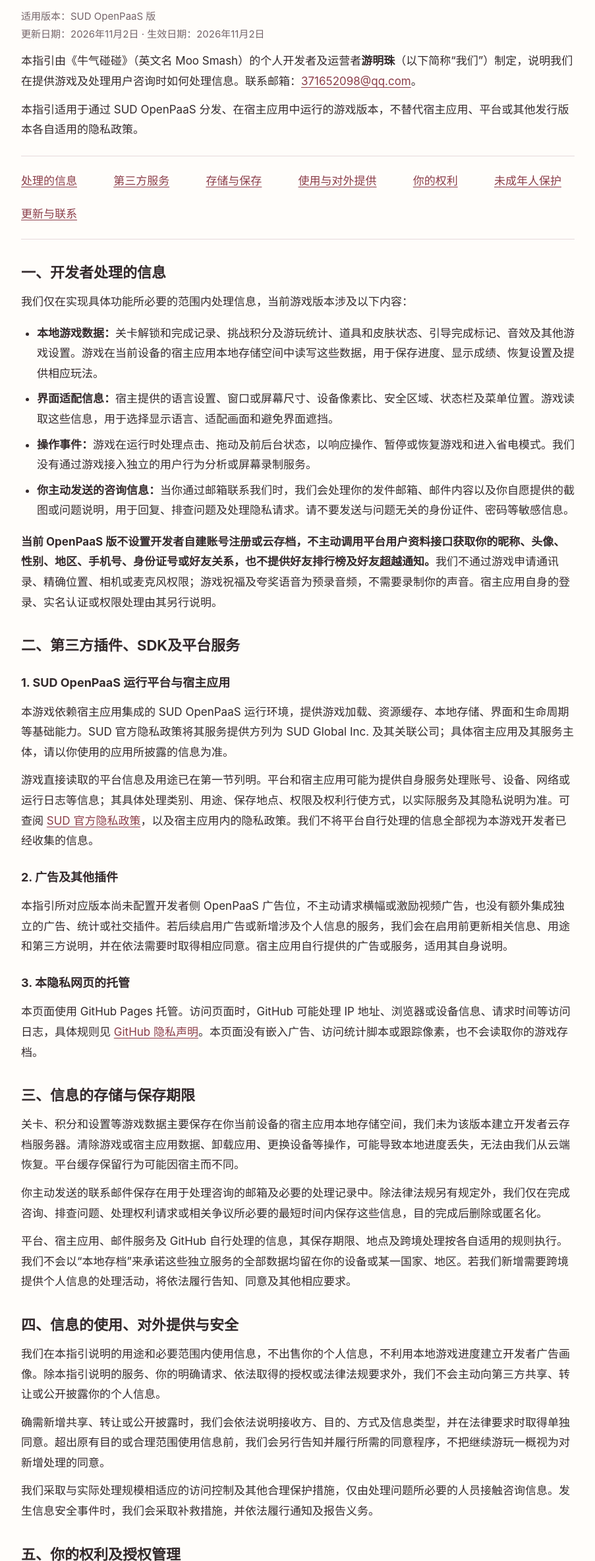
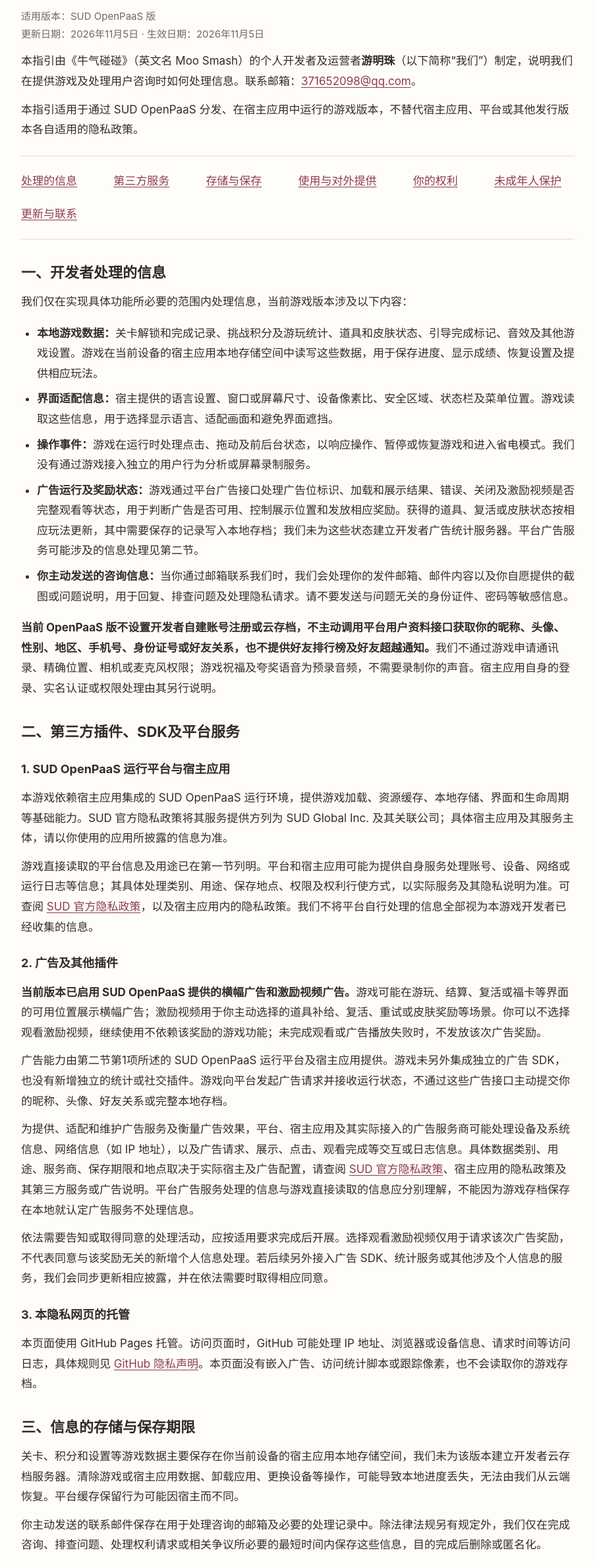
Before and after one commit to highlee/moo-smash-privacy, a plain HTML site: page zh-CN/index.html in a window 1280 px wide. Shown: the part 155-2521 px from the top of the page at 66% size, without its empty margins (188-1091 px from the left). Drawn offline with Linux system fonts and the light colour scheme.

Commit message:
Update bilingual privacy notices for OpenPaaS advertising

```diff
--- a/zh-CN/index.html
+++ b/zh-CN/index.html
@@ -4,7 +4,7 @@
   <meta charset="utf-8">
   <meta name="viewport" content="width=device-width, initial-scale=1">
   <meta name="referrer" content="no-referrer">
-  <meta name="description" content="牛气碰碰 OpenPaaS 版用户隐私保护指引：本地存档、平台服务、信息使用、保存与删除。">
+  <meta name="description" content="牛气碰碰 OpenPaaS 版用户隐私保护指引：本地存档、平台广告服务、信息使用、保存与删除。">
   <title>牛气碰碰 — 用户隐私保护指引</title>
   <link rel="stylesheet" href="../style.css">
   <link rel="alternate" hreflang="en-GB" href="../en-GB/">
@@ -13,7 +13,7 @@
   <header><nav aria-label="页面导航"><a class="brand" href="../">牛气碰碰 / Moo Smash</a><div class="languages"><span aria-current="page">简体中文</span><a href="../en-GB/" lang="en-GB" hreflang="en-GB">English</a></div></nav></header>
   <main>
     <h1>《牛气碰碰》用户隐私保护指引</h1>
-    <p class="meta">适用版本：SUD OpenPaaS 版<br>更新日期：2026年11月2日 · 生效日期：2026年11月2日</p>
+    <p class="meta">适用版本：SUD OpenPaaS 版<br>更新日期：2026年11月5日 · 生效日期：2026年11月5日</p>
     <p>本指引由《牛气碰碰》（英文名 Moo Smash）的个人开发者及运营者<strong>游明珠</strong>（以下简称“我们”）制定，说明我们在提供游戏及处理用户咨询时如何处理信息。联系邮箱：<a href="mailto:371652098@qq.com">371652098@qq.com</a>。</p>
     <p>本指引适用于通过 SUD OpenPaaS 分发、在宿主应用中运行的游戏版本，不替代宿主应用、平台或其他发行版本各自适用的隐私政策。</p>
     <nav class="toc" aria-label="目录"><a href="#information">处理的信息</a><a href="#services">第三方服务</a><a href="#storage">存储与保存</a><a href="#use">使用与对外提供</a><a href="#rights">你的权利</a><a href="#children">未成年人保护</a><a href="#updates">更新与联系</a></nav>
@@ -24,6 +24,7 @@
       <li><strong>本地游戏数据：</strong>关卡解锁和完成记录、挑战积分及游玩统计、道具和皮肤状态、引导完成标记、音效及其他游戏设置。游戏在当前设备的宿主应用本地存储空间中读写这些数据，用于保存进度、显示成绩、恢复设置及提供相应玩法。</li>
       <li><strong>界面适配信息：</strong>宿主提供的语言设置、窗口或屏幕尺寸、设备像素比、安全区域、状态栏及菜单位置。游戏读取这些信息，用于选择显示语言、适配画面和避免界面遮挡。</li>
       <li><strong>操作事件：</strong>游戏在运行时处理点击、拖动及前后台状态，以响应操作、暂停或恢复游戏和进入省电模式。我们没有通过游戏接入独立的用户行为分析或屏幕录制服务。</li>
+      <li><strong>广告运行及奖励状态：</strong>游戏通过平台广告接口处理广告位标识、加载和展示结果、错误、关闭及激励视频是否完整观看等状态，用于判断广告是否可用、控制展示位置和发放相应奖励。获得的道具、复活或皮肤状态按相应玩法更新，其中需要保存的记录写入本地存档；我们未为这些状态建立开发者广告统计服务器。平台广告服务可能涉及的信息处理见第二节。</li>
       <li><strong>你主动发送的咨询信息：</strong>当你通过邮箱联系我们时，我们会处理你的发件邮箱、邮件内容以及你自愿提供的截图或问题说明，用于回复、排查问题及处理隐私请求。请不要发送与问题无关的身份证件、密码等敏感信息。</li>
     </ul>
     <p><strong>当前 OpenPaaS 版不设置开发者自建账号注册或云存档，不主动调用平台用户资料接口获取你的昵称、头像、性别、地区、手机号、身份证号或好友关系，也不提供好友排行榜及好友超越通知。</strong>我们不通过游戏申请通讯录、精确位置、相机或麦克风权限；游戏祝福及夸奖语音为预录音频，不需要录制你的声音。宿主应用自身的登录、实名认证或权限处理由其另行说明。</p>
@@ -33,14 +34,17 @@
     <p>本游戏依赖宿主应用集成的 SUD OpenPaaS 运行环境，提供游戏加载、资源缓存、本地存储、界面和生命周期等基础能力。SUD 官方隐私政策将其服务提供方列为 SUD Global Inc. 及其关联公司；具体宿主应用及其服务主体，请以你使用的应用所披露的信息为准。</p>
     <p>游戏直接读取的平台信息及用途已在第一节列明。平台和宿主应用可能为提供自身服务处理账号、设备、网络或运行日志等信息；其具体处理类别、用途、保存地点、权限及权利行使方式，以实际服务及其隐私说明为准。可查阅 <a href="https://www.sud.tech/en/privacy" rel="external noreferrer">SUD 官方隐私政策</a>，以及宿主应用内的隐私政策。我们不将平台自行处理的信息全部视为本游戏开发者已经收集的信息。</p>
     <h3>2. 广告及其他插件</h3>
-    <p>本指引所对应版本尚未配置开发者侧 OpenPaaS 广告位，不主动请求横幅或激励视频广告，也没有额外集成独立的广告、统计或社交插件。若后续启用广告或新增涉及个人信息的服务，我们会在启用前更新相关信息、用途和第三方说明，并在依法需要时取得相应同意。宿主应用自行提供的广告或服务，适用其自身说明。</p>
+    <p><strong>当前版本已启用 SUD OpenPaaS 提供的横幅广告和激励视频广告。</strong>游戏可能在游玩、结算、复活或福卡等界面的可用位置展示横幅广告；激励视频用于你主动选择的道具补给、复活、重试或皮肤奖励等场景。你可以不选择观看激励视频，继续使用不依赖该奖励的游戏功能；未完成观看或广告播放失败时，不发放该次广告奖励。</p>
+    <p>广告能力由第二节第1项所述的 SUD OpenPaaS 运行平台及宿主应用提供。游戏未另外集成独立的广告 SDK，也没有新增独立的统计或社交插件。游戏向平台发起广告请求并接收运行状态，不通过这些广告接口主动提交你的昵称、头像、好友关系或完整本地存档。</p>
+    <p>为提供、适配和维护广告服务及衡量广告效果，平台、宿主应用及其实际接入的广告服务商可能处理设备及系统信息、网络信息（如 IP 地址），以及广告请求、展示、点击、观看完成等交互或日志信息。具体数据类别、用途、服务商、保存期限和地点取决于实际宿主及广告配置，请查阅 <a href="https://www.sud.tech/en/privacy" rel="external noreferrer">SUD 官方隐私政策</a>、宿主应用的隐私政策及其第三方服务或广告说明。平台广告服务处理的信息与游戏直接读取的信息应分别理解，不能因为游戏存档保存在本地就认定广告服务不处理信息。</p>
+    <p>依法需要告知或取得同意的处理活动，应按适用要求完成后开展。选择观看激励视频仅用于请求该次广告奖励，不代表同意与该奖励无关的新增个人信息处理。若后续另外接入广告 SDK、统计服务或其他涉及个人信息的服务，我们会同步更新相应披露，并在依法需要时取得相应同意。</p>
     <h3>3. 本隐私网页的托管</h3>
     <p>本页面使用 GitHub Pages 托管。访问页面时，GitHub 可能处理 IP 地址、浏览器或设备信息、请求时间等访问日志，具体规则见 <a href="https://docs.github.com/en/site-policy/privacy-policies/github-general-privacy-statement" rel="external noreferrer">GitHub 隐私声明</a>。本页面没有嵌入广告、访问统计脚本或跟踪像素，也不会读取你的游戏存档。</p>
 
     <h2 id="storage">三、信息的存储与保存期限</h2>
     <p>关卡、积分和设置等游戏数据主要保存在你当前设备的宿主应用本地存储空间，我们未为该版本建立开发者云存档服务器。清除游戏或宿主应用数据、卸载应用、更换设备等操作，可能导致本地进度丢失，无法由我们从云端恢复。平台缓存保留行为可能因宿主而不同。</p>
     <p>你主动发送的联系邮件保存在用于处理咨询的邮箱及必要的处理记录中。除法律法规另有规定外，我们仅在完成咨询、排查问题、处理权利请求或相关争议所必要的最短时间内保存这些信息，目的完成后删除或匿名化。</p>
-    <p>平台、宿主应用、邮件服务及 GitHub 自行处理的信息，其保存期限、地点及跨境处理按各自适用的规则执行。我们不会以“本地存档”来承诺这些独立服务的全部数据均留在你的设备或某一国家、地区。若我们新增需要跨境提供个人信息的处理活动，将依法履行告知、同意及其他相应要求。</p>
+    <p>平台、宿主应用、广告服务商、邮件服务及 GitHub 自行处理的信息，其保存期限、地点及跨境处理按各自适用的规则执行。我们不会以“本地存档”来承诺这些独立服务的全部数据均留在你的设备或某一国家、地区。若我们新增需要跨境提供个人信息的处理活动，将依法履行告知、同意及其他相应要求。</p>
 
     <h2 id="use">四、信息的使用、对外提供与安全</h2>
     <p>我们在本指引说明的用途和必要范围内使用信息，不出售你的个人信息，不利用本地游戏进度建立开发者广告画像。除本指引说明的服务、你的明确请求、依法取得的授权或法律法规要求外，我们不会主动向第三方共享、转让或公开披露你的个人信息。</p>
@@ -51,6 +55,7 @@
     <p>你可以通过 <a href="mailto:371652098@qq.com">371652098@qq.com</a> 联系我们，就我们实际处理的个人信息申请查阅、复制、更正、删除、撤回同意，或行使适用法律规定的其他权利。我们会核实处理请求所必要的信息，并在适用法律规定的期限内回复；如无法满足请求，会说明原因。</p>
     <p>本地存档可以通过宿主应用提供的游戏数据或缓存管理功能处理，具体入口及能否仅清除本游戏数据取决于宿主。<strong>清除本地存档可能同时删除关卡、积分和皮肤记录，请谨慎操作。</strong>我们目前没有能够远程找回或单独删除你设备存档的开发者服务器。</p>
     <p>对宿主或平台授予的权限，可在相应应用的设置、隐私或权限管理入口中调整；入口名称因平台不同而不同。你也可以停止使用游戏。撤回同意不影响撤回前基于有效同意开展的处理，但可能使依赖相应权限的功能无法使用。关于宿主或平台账号及其独立处理的数据，请联系对应服务提供方。</p>
+    <p>你可以不观看激励视频。本游戏当前没有独立的关闭全部广告开关；如宿主应用或设备系统提供广告隐私、个性化广告或广告标识管理选项，可通过其相应入口进行调整。相关选项的可用性与作用以该服务的说明为准；关于广告服务商处理的信息，可通过其隐私说明中的渠道行使权利，也可以联系我们协助。</p>
 
     <h2 id="children">六、未成年人个人信息保护</h2>
     <p>未成年人应在监护人的指导下阅读本指引，并遵守宿主平台的适龄及使用要求。对于不满十四周岁的儿童或其他依法需要监护人同意的情形，我们将在法律要求的范围内取得监护人同意并提供相应保护。若监护人认为我们不当处理了儿童信息，可通过上述邮箱联系我们；核实后，我们会依法删除、停止处理或采取其他适当措施。请勿在咨询邮件中提供与解决问题无关的儿童身份信息。</p>
```
Also changed, not shown: en-GB/index.html (+9 -4 lines), README.txt.
